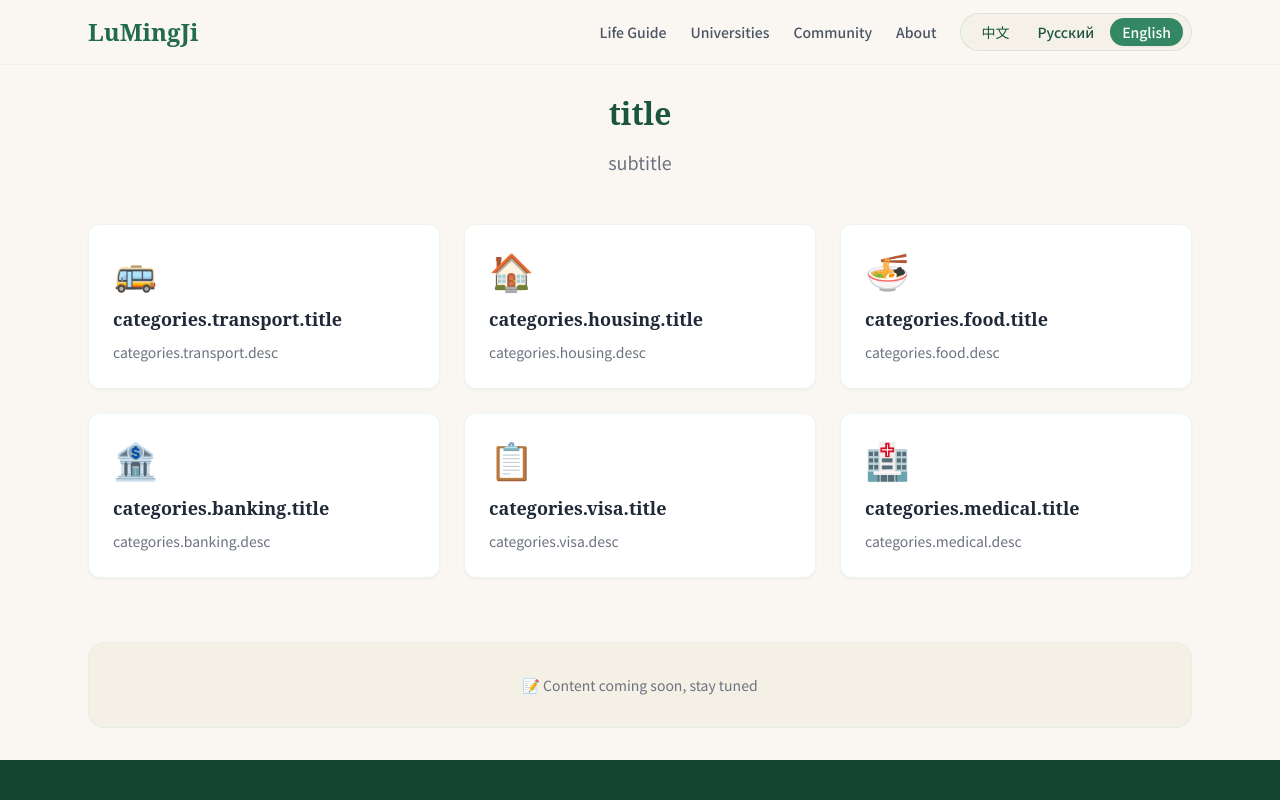
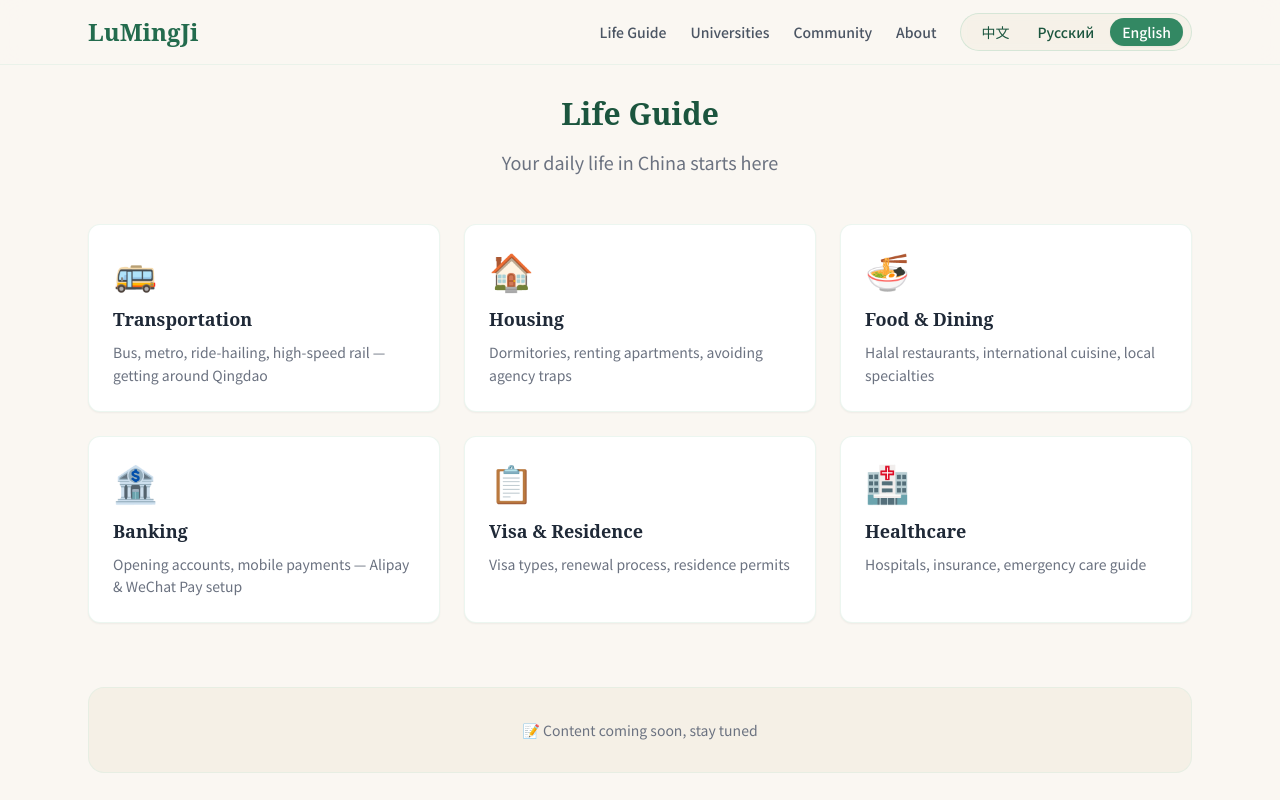
Before and after one commit to hanjinghong626-ctrl/lumingji, a Next.js app: page /en/life in a window 1280 px wide. Shown: the top 800 px of the page. Built offline with nearby package versions, Linux system fonts and the light colour scheme.

Commit message:
fix: update app/[locale]/life/page.js

```diff
--- a/app/[locale]/life/page.js
+++ b/app/[locale]/life/page.js
@@ -1,12 +1,6 @@
 'use client';
 
-import { useParams } from 'next/navigation';
-import messages from '../../../messages/life.json';
-
-function resolve(val, locale) {
-  if (typeof val === 'object' && val !== null) return val[locale] || val['zh'] || '';
-  return val;
-}
+import { useI18n } from '../../../i18n-context';
 
 const categories = [
   { key: 'transport', icon: '🚌' },
@@ -18,23 +12,13 @@ const categories = [
 ];
 
 export default function LifeGuidePage() {
-  const { locale } = useParams();
-  const l = locale || 'zh';
-  const t = (key) => {
-    const parts = key.split('.');
-    let val = messages;
-    for (const p of parts) {
-      if (val && typeof val === 'object') val = val[p];
-      else return key;
-    }
-    return resolve(val, l);
-  };
+  const { locale, t } = useI18n();
 
   return (
     <div className="max-w-6xl mx-auto px-4 sm:px-6 py-8">
       <div className="text-center mb-12">
-        <h1 className="section-title">{t('title')}</h1>
-        <p className="section-subtitle">{t('subtitle')}</p>
+        <h1 className="section-title">{t('life.title')}</h1>
+        <p className="section-subtitle">{t('life.subtitle')}</p>
       </div>
 
       <div className="grid md:grid-cols-2 lg:grid-cols-3 gap-6">
@@ -42,10 +26,10 @@ export default function LifeGuidePage() {
           <div key={cat.key} className="card group cursor-pointer">
             <div className="text-4xl mb-4">{cat.icon}</div>
             <h3 className="text-lg font-serif font-bold text-gray-800 mb-2 group-hover:text-primary-600 transition-colors">
-              {t(`categories.${cat.key}.title`)}
+              {t(`life.categories.${cat.key}.title`)}
             </h3>
             <p className="text-sm text-gray-500 leading-relaxed">
-              {t(`categories.${cat.key}.desc`)}
+              {t(`life.categories.${cat.key}.desc`)}
             </p>
           </div>
         ))}
@@ -53,7 +37,7 @@ export default function LifeGuidePage() {
 
       <div className="mt-16 text-center bg-parchment-100 rounded-2xl p-8 border border-primary-100/50">
         <p className="text-gray-500 text-sm">
-          📝 {l === 'zh' ? '内容正在整理中，敬请期待' : l === 'ru' ? 'Контент готовится, следите за обновлениями' : 'Content coming soon, stay tuned'}
+          📝 {locale === 'zh' ? '内容正在整理中，敬请期待' : locale === 'ru' ? 'Контент готовится, следите за обновлениями' : 'Content coming soon, stay tuned'}
         </p>
       </div>
     </div>
```
